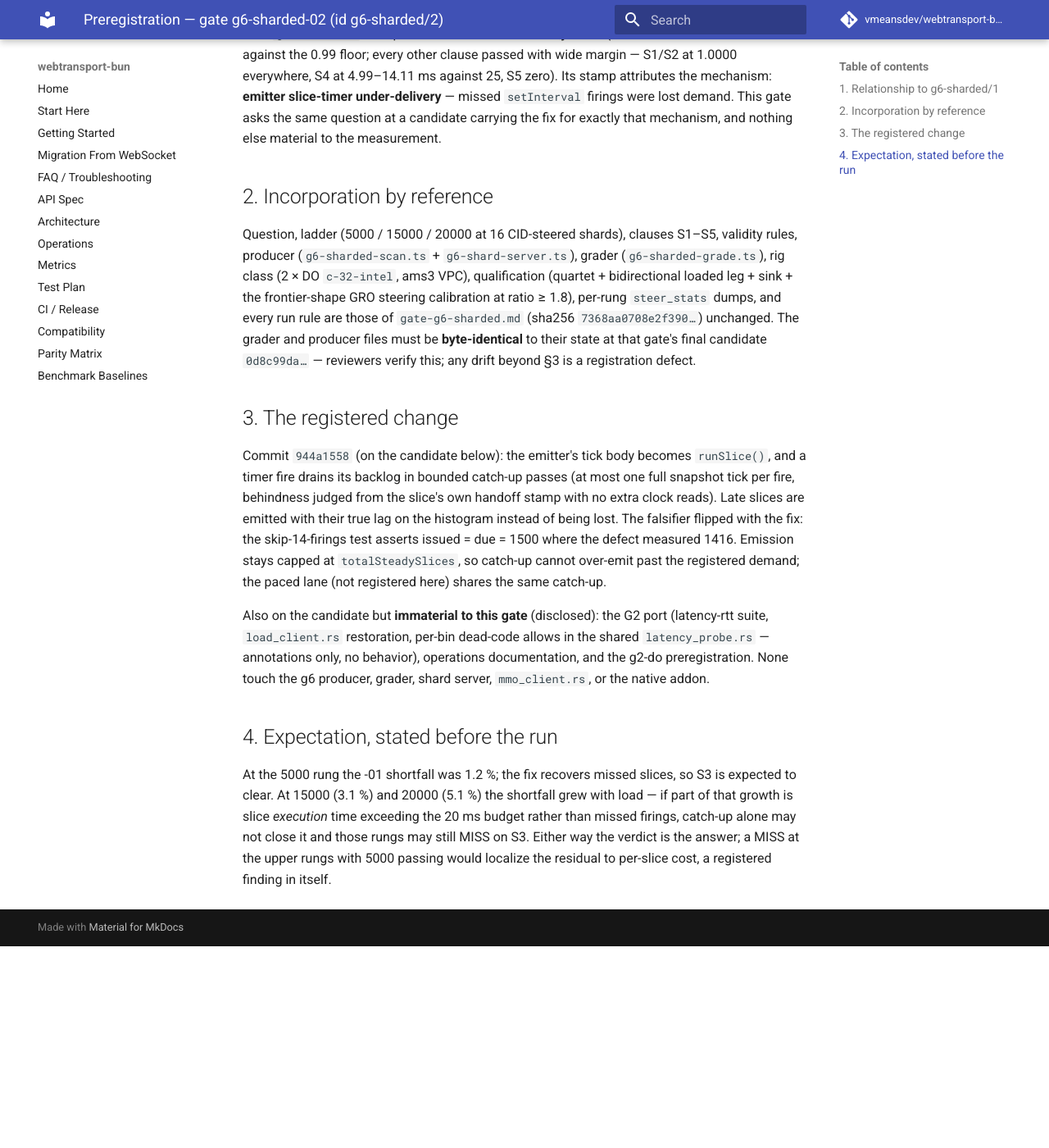
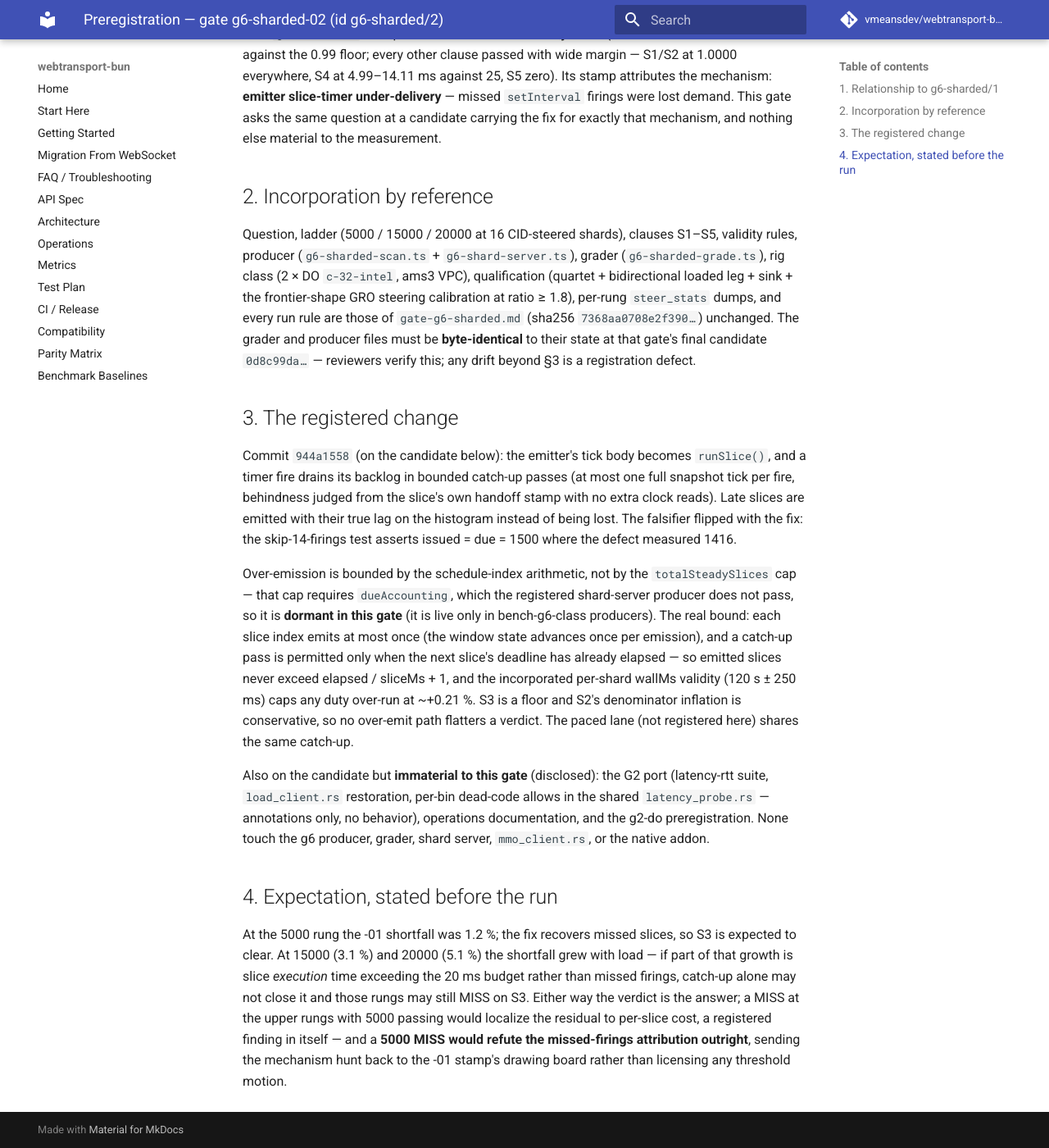
Before and after one commit to vmeansdev/webtransport-bun, an MkDocs documentation site: the page built from docs/research/preregistrations/gate-g6-sharded-02.md, in a window 1280 px wide and 1400 px high, scrolled down 335 px. Shown: the whole window at 82% size. Built offline with MkDocs 1.6.1 and Material for MkDocs 9.7.7, drawn with Linux system fonts in a browser that asks for light colours; comment, search, counter and statistics services are not loaded; before the commit the page ends 1489 px from its top, so only the background shows below that.

Commit message:
Seal g6-sharded/2 — name the real over-emit bound, register what a 5000 MISS would mean
The critic proved the §3 sentence credited a dormant cap: totalSteadySlices
needs dueAccounting, which the registered shard-server never passes. The
real bound is single-emission-per-slice-index plus the incorporated wallMs
validity, and §4 now says outright that a 5000 MISS refutes the
missed-firings attribution rather than licensing threshold motion.

Co-Authored-By: Claude Fable 5 <noreply@anthropic.com>

```diff
--- a/docs/research/preregistrations/gate-g6-sharded-02.md
+++ b/docs/research/preregistrations/gate-g6-sharded-02.md
@@ -34,9 +34,19 @@ passes (at most one full snapshot tick per fire, behindness judged from the
 slice's own handoff stamp with no extra clock reads). Late slices are
 emitted with their true lag on the histogram instead of being lost. The
 falsifier flipped with the fix: the skip-14-firings test asserts
-issued = due = 1500 where the defect measured 1416. Emission stays capped
-at `totalSteadySlices`, so catch-up cannot over-emit past the registered
-demand; the paced lane (not registered here) shares the same catch-up.
+issued = due = 1500 where the defect measured 1416.
+
+Over-emission is bounded by the schedule-index arithmetic, not by the
+`totalSteadySlices` cap — that cap requires `dueAccounting`, which the
+registered shard-server producer does not pass, so it is **dormant in this
+gate** (it is live only in bench-g6-class producers). The real bound: each
+slice index emits at most once (the window state advances once per
+emission), and a catch-up pass is permitted only when the next slice's
+deadline has already elapsed — so emitted slices never exceed
+elapsed / sliceMs + 1, and the incorporated per-shard wallMs validity
+(120 s ± 250 ms) caps any duty over-run at ~+0.21 %. S3 is a floor and S2's
+denominator inflation is conservative, so no over-emit path flatters a
+verdict. The paced lane (not registered here) shares the same catch-up.
 
 Also on the candidate but **immaterial to this gate** (disclosed): the G2
 port (latency-rtt suite, `load_client.rs` restoration, per-bin dead-code
@@ -52,4 +62,7 @@ shortfall grew with load — if part of that growth is slice *execution* time
 exceeding the 20 ms budget rather than missed firings, catch-up alone may
 not close it and those rungs may still MISS on S3. Either way the verdict
 is the answer; a MISS at the upper rungs with 5000 passing would localize
-the residual to per-slice cost, a registered finding in itself.
+the residual to per-slice cost, a registered finding in itself — and a
+**5000 MISS would refute the missed-firings attribution outright**, sending
+the mechanism hunt back to the -01 stamp's drawing board rather than
+licensing any threshold motion.
```
